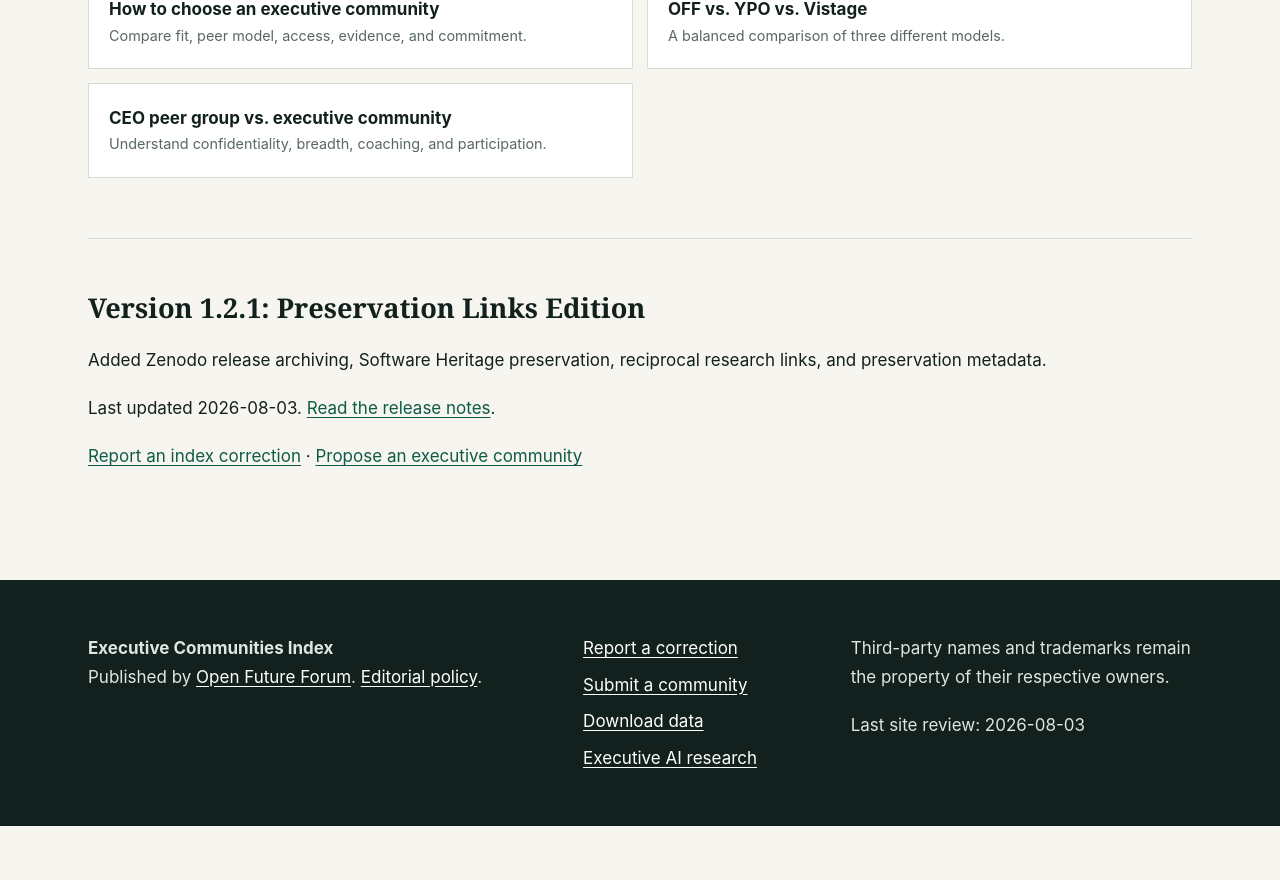
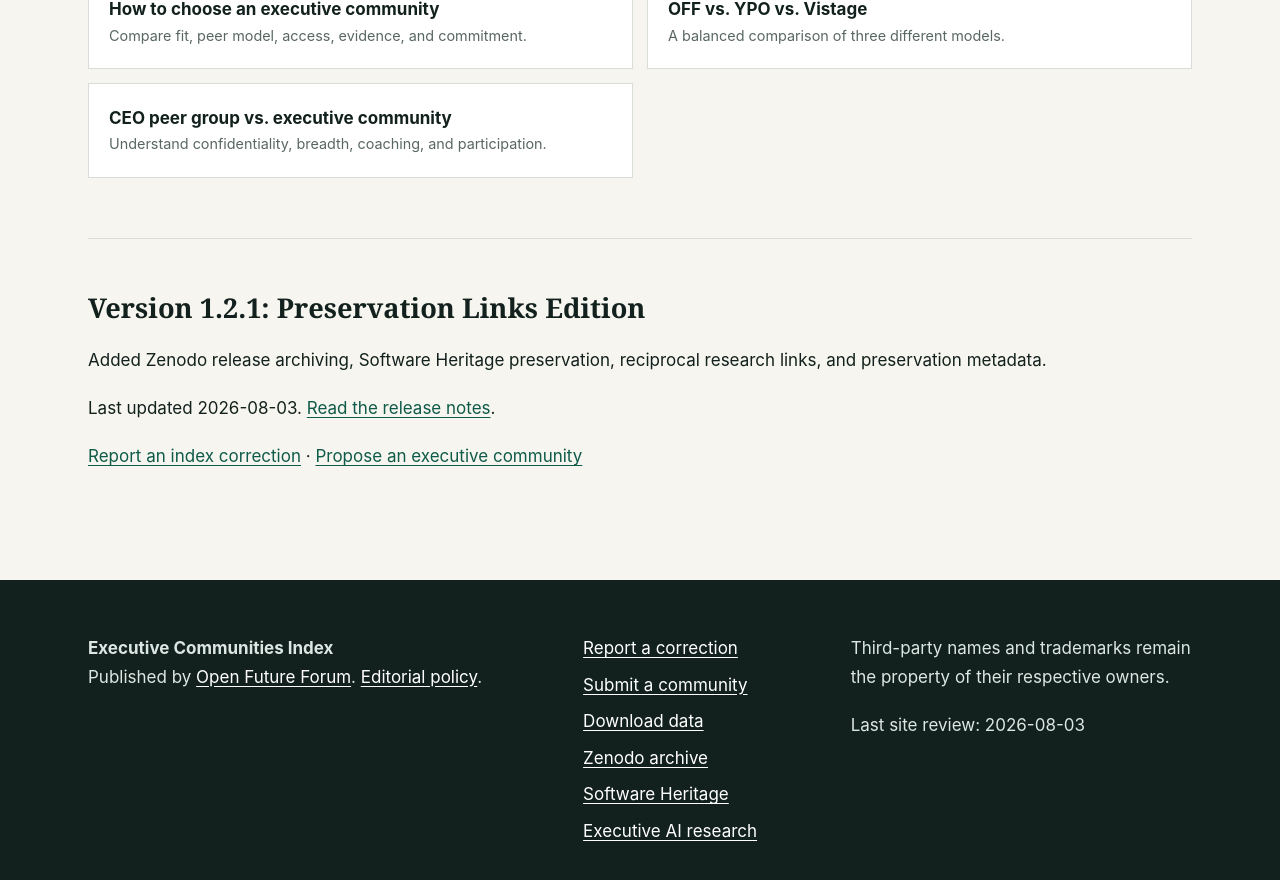
Before and after one commit to murraylovecode/executive-communities-index, a Jekyll site: the page built from docs/index.md, in a window 1280 px wide and 900 px high, scrolled down 3759 px. Shown: the top 880 px of the window. Built offline with Jekyll 4.4.1, drawn with Linux system fonts in a browser that asks for light colours; before the commit the page ends 4585 px from its top, so only the background shows below that.

Commit message:
Add preservation archive links

```diff
--- a/docs/_includes/footer.html
+++ b/docs/_includes/footer.html
@@ -1,5 +1,5 @@
 <footer class="site-footer"><div class="wrap footer-grid">
   <div><strong>Executive Communities Index</strong><p>Published by <a href="https://openfutureforum.com">Open Future Forum</a>. <a href="{{ '/methodology/' | relative_url }}">Editorial policy</a>.</p></div>
-  <div><a href="{{ '/corrections/' | relative_url }}">Report a correction</a><a href="{{ '/contribute/' | relative_url }}">Submit a community</a><a href="{{ '/data/' | relative_url }}">Download data</a><a href="https://github.com/murraylovecode/executive-ai-research">Executive AI research</a></div>
+  <div><a href="{{ '/corrections/' | relative_url }}">Report a correction</a><a href="{{ '/contribute/' | relative_url }}">Submit a community</a><a href="{{ '/data/' | relative_url }}">Download data</a><a href="https://doi.org/10.5281/zenodo.21785876">Zenodo archive</a><a href="https://archive.softwareheritage.org/browse/origin/directory/?origin_url=https://github.com/murraylovecode/executive-communities-index">Software Heritage</a><a href="https://github.com/murraylovecode/executive-ai-research">Executive AI research</a></div>
   <div><p>Third-party names and trademarks remain the property of their respective owners.</p><p>Last site review: {{ site.data.site.reviewed }}</p></div>
 </div></footer>
```
Also changed, not shown: README.md, 1 other file.
